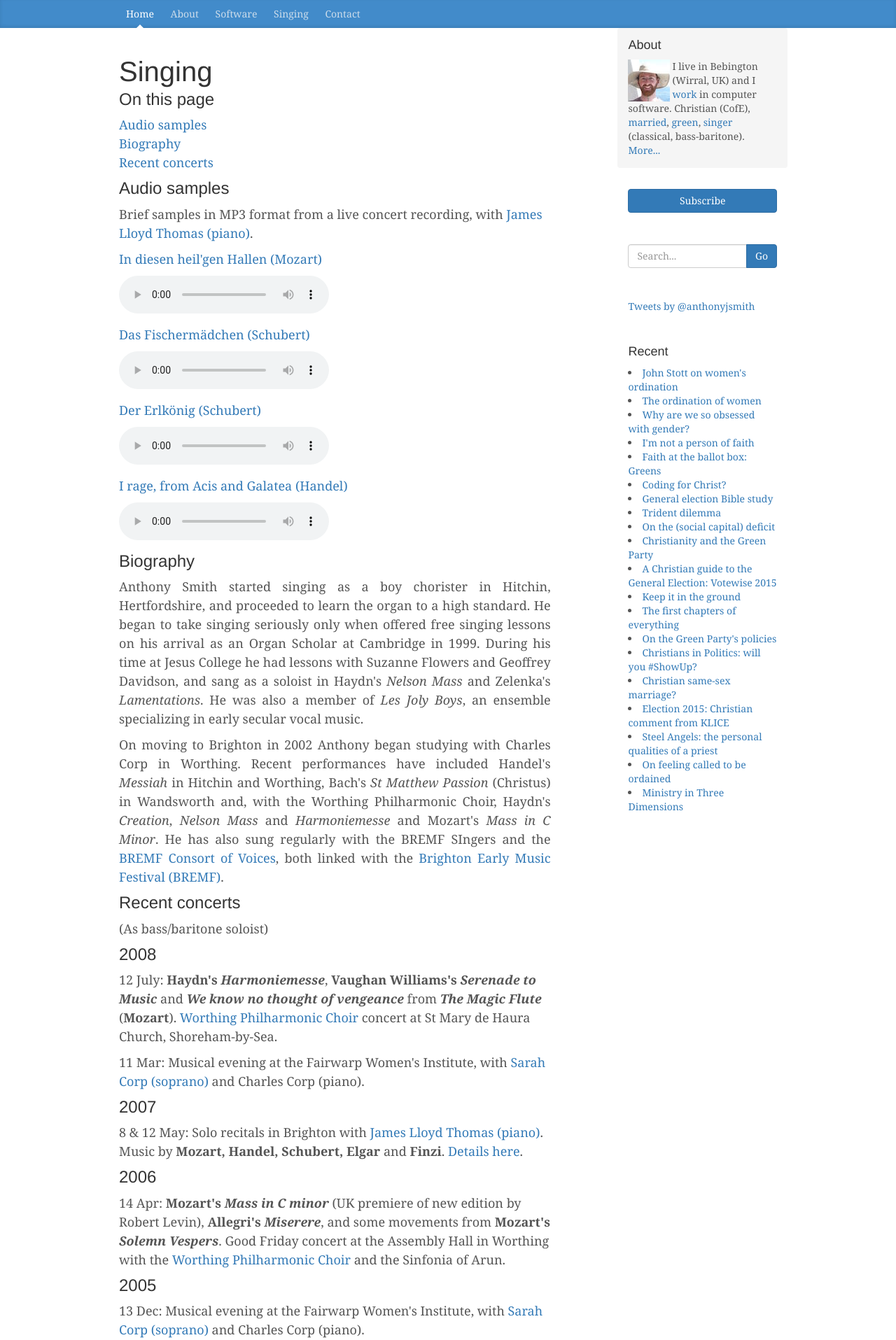
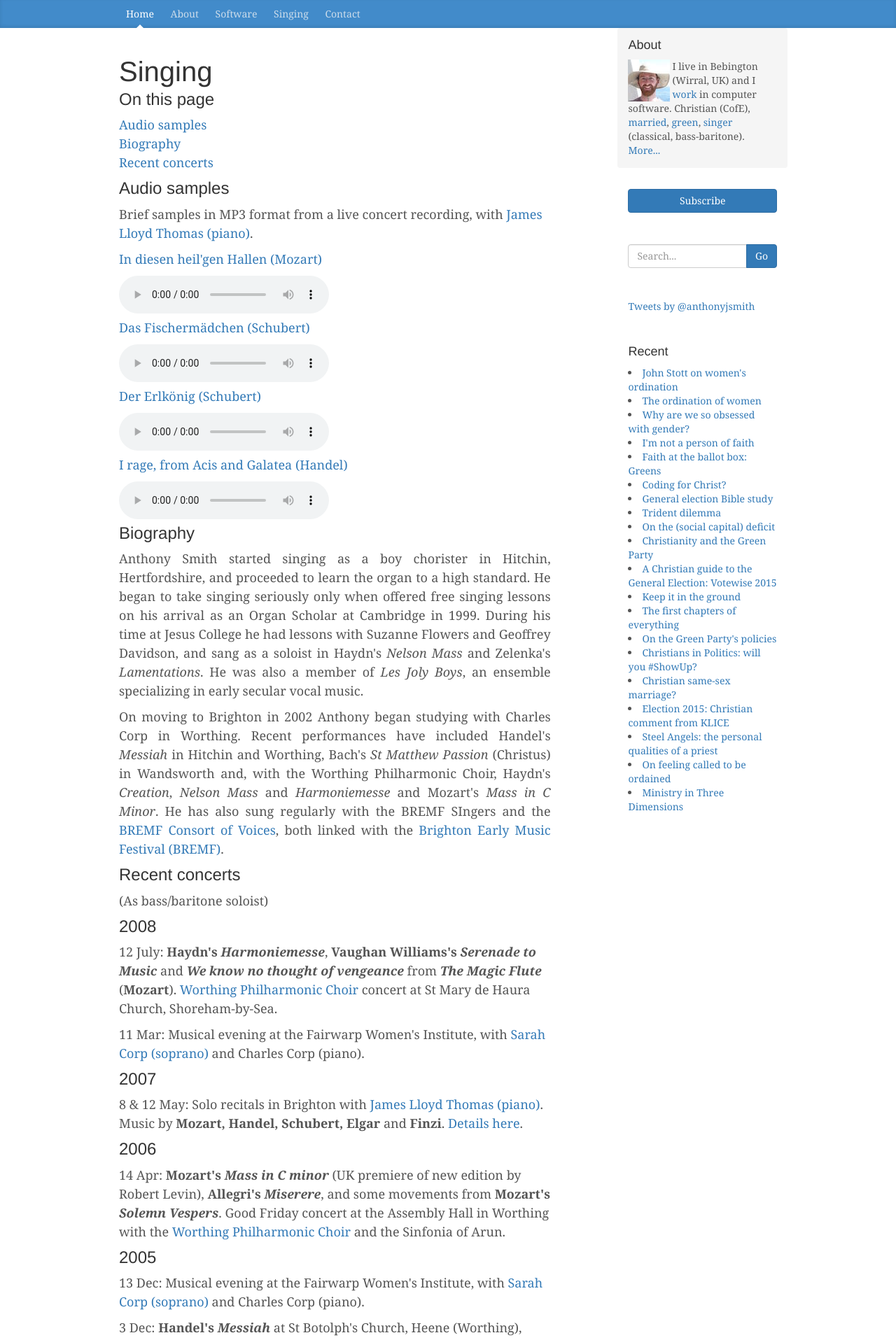
Before and after one commit to anthonyjsmith/anthonyjsmith.github.io, a Jekyll site: the page built from singing/index.html, in a window 1280 px wide. Shown: the top 1915 px of the page at 70% size. Built offline with Jekyll 4.4.1, drawn with Linux system fonts in a browser that asks for light colours; nearby versions of some CDN libraries; comment, search, counter and statistics services are not loaded.

Commit message:
Simplify HTML for audio tags

```diff
--- a/singing/index.html
+++ b/singing/index.html
@@ -6,20 +6,20 @@ title: Singing
 <p><a href="#audio-samples">Audio samples</a><br />
 <a href="#biography">Biography</a><br />
 <a href="#recent-concerts">Recent concerts</a></p>
-<h3><a name="audio-samples"></a>Audio samples</h3>
+<h3 id="audio-samples">Audio samples</h3>
 <p>Brief samples in MP3 format from a live concert recording, with <a href="http://www.organlessons.co.uk/biography.htm">James Lloyd Thomas (piano)</a>.</p>
 <p><a href="/assets/indiesen.mp3">In diesen heil'gen Hallen (Mozart)</a></p>
-<p><audio controls><source src="/assets/indiesen.mp3" type="audio/mpeg"><embed height="50" width="100" src="/assets/indiesen.mp3"></audio></p>
+<audio controls src="/assets/indiesen.mp3"></audio>
 <p><a href="/assets/fischermaedchen.mp3">Das Fischermädchen (Schubert)</a></p>
-<p><audio controls><source src="/assets/fischermaedchen.mp3" type="audio/mpeg"><embed height="50" width="100" src="/assets/fischermaedchen.mp3"></audio></p>
+<audio controls src="/assets/fischermaedchen.mp3"></audio>
 <p><a href="/assets/erlkoenig.mp3">Der Erlkönig (Schubert)</a></p>
-<p><audio controls><source src="/assets/erlkoenig.mp3" type="audio/mpeg"><embed height="50" width="100" src="/assets/erlkoenig.mp3"></audio></p>
+<audio controls src="/assets/erlkoenig.mp3"></audio>
 <p><a href="/assets/irage.mp3">I rage, from Acis and Galatea (Handel)</a></p>
-<p><audio controls><source src="/assets/irage.mp3" type="audio/mpeg"><embed height="50" width="100" src="/assets/irage.mp3"></audio></p>
-<h3><a name="biography"></a>Biography</h3>
+<audio controls src="/assets/irage.mp3"></audio>
+<h3 id="biography">Biography</h3>
 <p style="text-align: justify;">Anthony Smith started singing as a boy chorister in Hitchin, Hertfordshire, and proceeded to learn the organ to a high standard. He began to take singing seriously only when offered free singing lessons on his arrival as an Organ Scholar at Cambridge in 1999. During his time at Jesus College he had lessons with Suzanne Flowers and Geoffrey Davidson, and sang as a soloist in Haydn's <em>Nelson Mass </em>and Zelenka's <em>Lamentations</em>. He was also a member of <em>Les Joly Boys</em>, an ensemble specializing in early secular vocal music.</p>
 <p style="text-align: justify;">On moving to Brighton in 2002 Anthony began studying with Charles Corp in Worthing. Recent performances have included Handel's <em>Messiah</em> in Hitchin and Worthing, Bach's <em>St Matthew Passion</em> (Christus) in Wandsworth and, with the Worthing Philharmonic Choir, Haydn's <em>Creation</em>, <em>Nelson Mass</em> and <em>Harmoniemesse</em> and Mozart's <em>Mass in C Minor</em>. He has also sung regularly with the BREMF SIngers and the <a href="http://www.bremf.org.uk/consort/RHShomeBCV.htm">BREMF Consort of Voices</a>, both linked with the <a href="http://www.bremf.org.uk/">Brighton Early Music Festival (BREMF)</a>.</p>
-<h3><a name="recent-concerts"></a>Recent concerts</h3>
+<h3 id="recent-concerts">Recent concerts</h3>
 <p>(As bass/baritone soloist)</p>
 <h3>2008</h3>
 <p>12 July: <strong>Haydn's <em>Harmoniemesse</em></strong>, <strong>Vaughan Williams's <em>Serenade to Music</em></strong> and <strong><em>We know no thought of vengeance </em></strong>from <strong><em>The Magic Flute </em></strong>(<strong>Mozart</strong>). <a href="http://www.worthingphilharmonicchoir.org.uk">Worthing Philharmonic Choir</a> concert at St Mary de Haura Church, Shoreham-by-Sea.</p>
```
